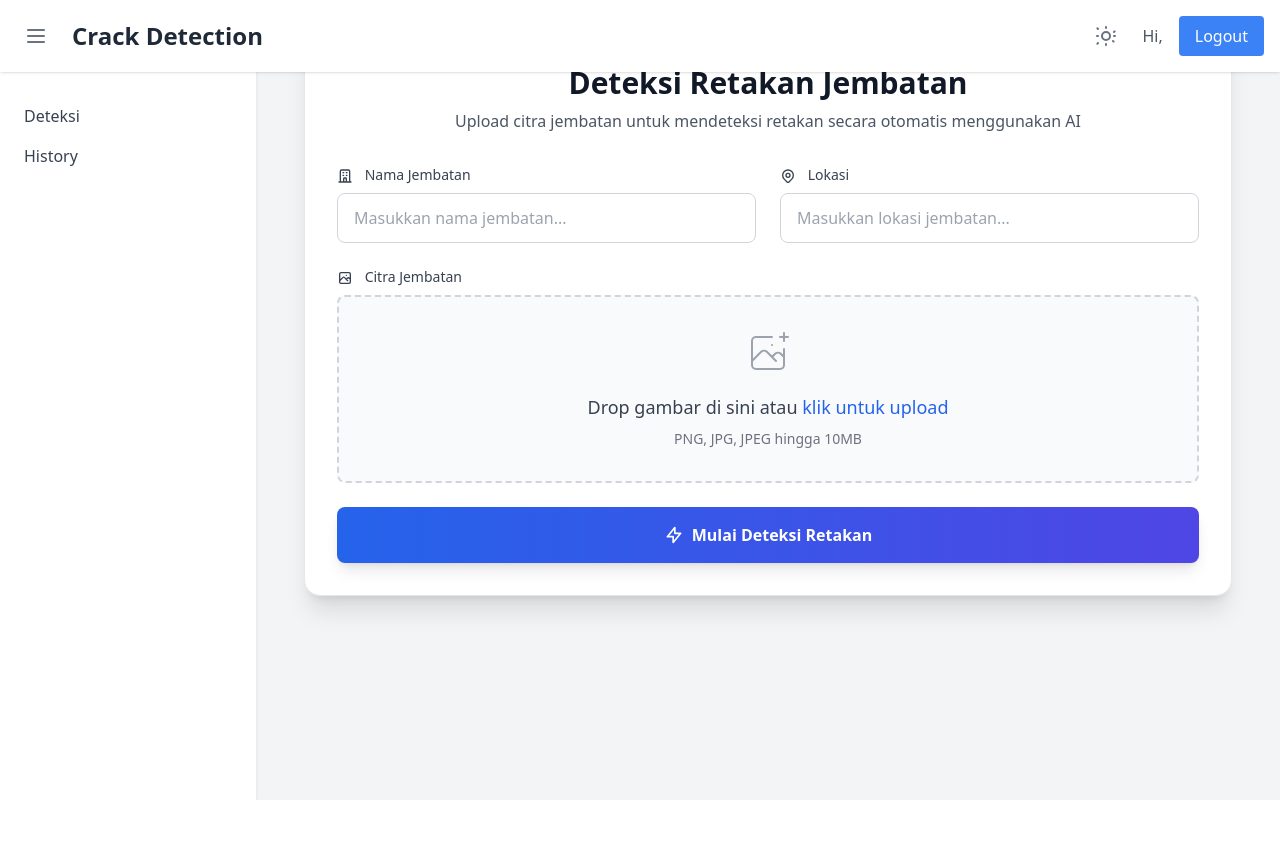
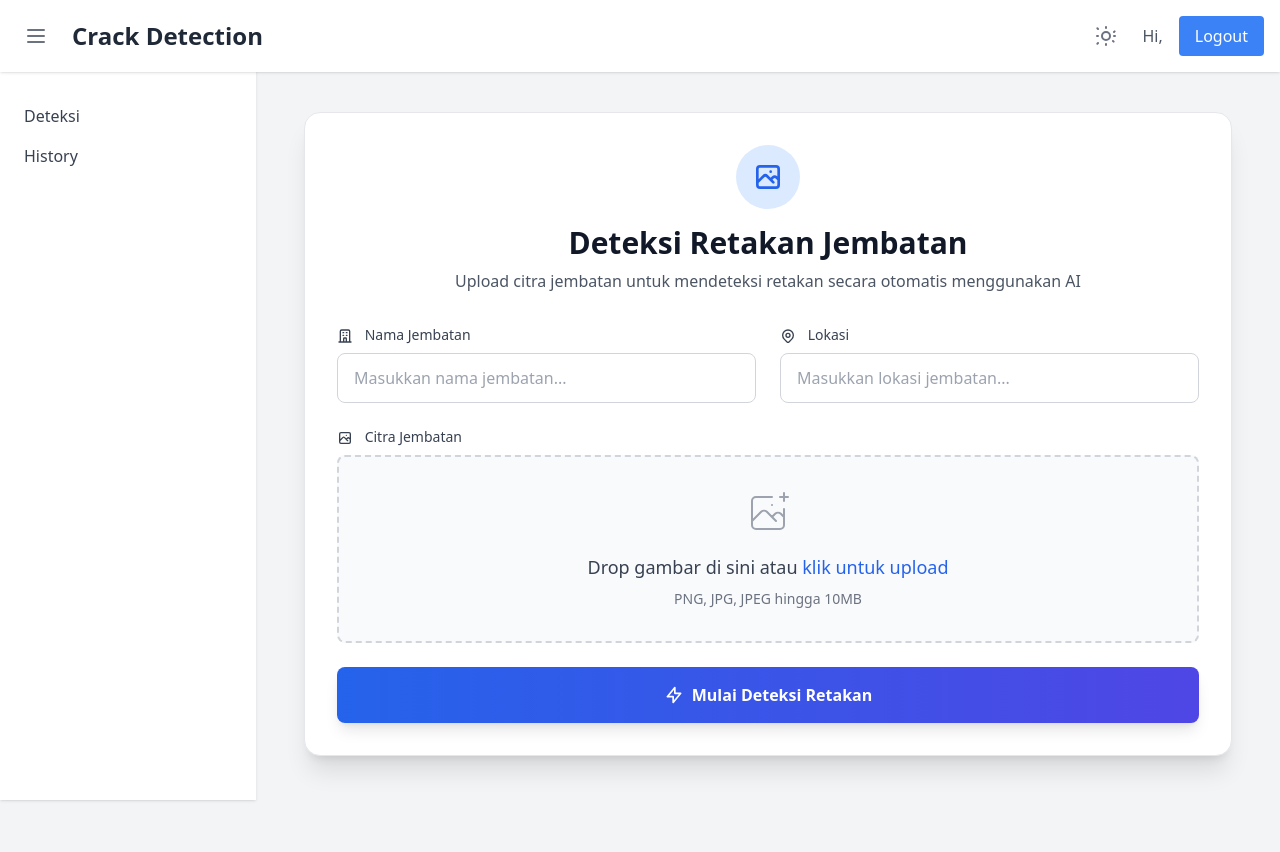
Before and after one commit to Clourynth/tugas-akhir, a Flask app: template templates/user/detection.html in a window 1280 px wide. Before the commit the page ends 800 px from the top, so only its background shows below. Run offline with Flask 3, Linux system fonts and the light colour scheme; the template is opened without the code that fills it, so the values that code supplies are empty; some libraries are stand-ins or nearby versions.

Commit message:
Content layout fixes

```diff
--- a/static/js/ui_scripts_user.js
+++ b/static/js/ui_scripts_user.js
@@ -37,14 +37,14 @@ function checkScreenSize() {
       sidebar.style.transform = "translateX(0)";
       mainContent.style.marginLeft = "16rem"; // 256px = 16rem = ml-64
       pageWrapper.classList.remove("justify-center");
-      pageWrapper.classList.add("justify-start");
+      pageWrapper.classList.add("justify-center");
     }
   } else {
     if (isSidebarOpen) {
       isSidebarOpen = false;
       sidebar.style.transform = "translateX(-100%)";
       mainContent.style.marginLeft = "0";
-      pageWrapper.classList.remove("justify-start");
+      pageWrapper.classList.remove("justify-center");
       pageWrapper.classList.add("justify-center");
     }
   }
@@ -63,13 +63,13 @@ sidebarToggle.addEventListener("click", () => {
     if (window.innerWidth >= 768) {
       mainContent.style.marginLeft = "16rem"; // 256px = 16rem = ml-64
       pageWrapper.classList.remove("justify-center");
-      pageWrapper.classList.add("justify-start");
+      pageWrapper.classList.add("justify-center");
     }
   } else {
     sidebar.style.transform = "translateX(-100%)";
     if (window.innerWidth >= 768) {
       mainContent.style.marginLeft = "0";
-      pageWrapper.classList.remove("justify-start");
+      pageWrapper.classList.remove("justify-center");
       pageWrapper.classList.add("justify-center");
     }
   }
--- a/templates/user/detection.html
+++ b/templates/user/detection.html
@@ -2,8 +2,8 @@
 {% block title %}Deteksi Citra{% endblock %}
 {% block content %}
 
-<div class="-mt-28">
-  <div class="pt-28 w-full max-w-6xl mx-auto px-2 md:px-4 py-4 md:py-8">
+<div class="md:mt-12">
+  <div class="w-full max-w-6xl mx-auto px-2 md:px-4 md:py-8">
     <!-- Upload Form -->
     <div class="bg-white dark:bg-gray-800 p-4 md:p-8 rounded-2xl shadow-xl mb-6 md:mb-8 transition-colors duration-500 border border-gray-200 dark:border-gray-700">
       <div class="text-center mb-6 md:mb-8">
--- a/templates/user/history.html
+++ b/templates/user/history.html
@@ -2,8 +2,8 @@
 {% block title %}Riwayat Deteksi{% endblock %}
 {% block content %}
 
-<div class="-mt-28">
-  <div class="pt-28 w-full max-w-6xl mx-auto px-2 md:px-4 py-4 md:py-8">
+<div class="md:mt-12">
+  <div class="w-full max-w-6xl mx-auto px-2 md:px-4 py-4 md:py-8">
     <div class="bg-white dark:bg-gray-800 p-4 md:p-6 rounded-lg shadow-lg transition-colors duration-500">
       <h1 class="text-2xl md:text-3xl font-bold mb-6 md:mb-8 text-gray-900 dark:text-gray-100 text-center">Riwayat Deteksi Retakan</h1>
 
```
